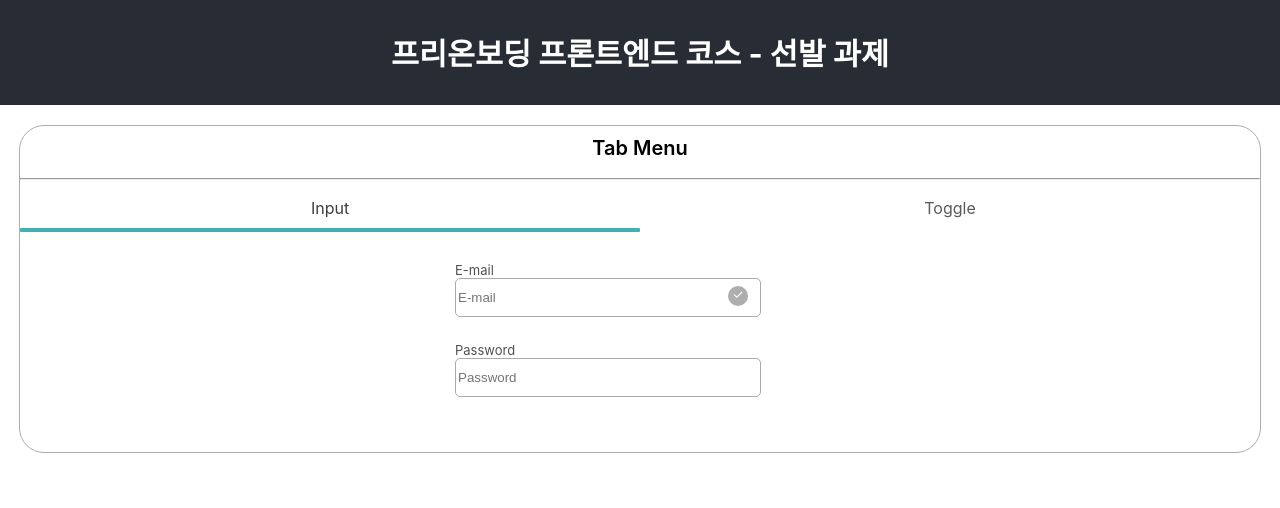
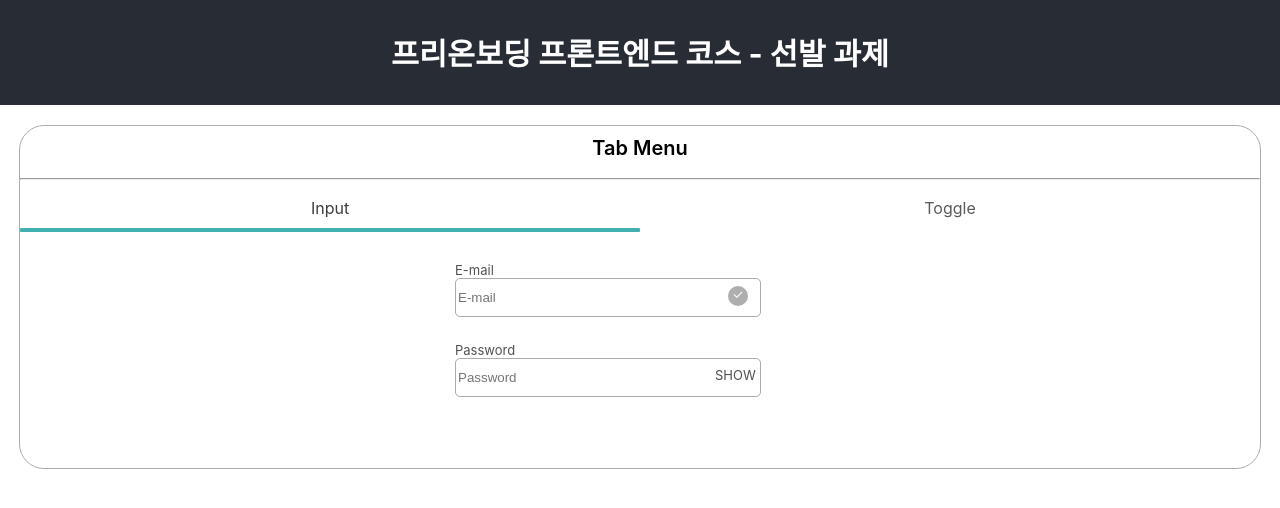
Before and after one commit to in3166/wanted_pre_onboarding, a React (Create React App) app in the folder custom-component/: page / in a window 1280 px wide. Shown: the top 508 px of the page. Built offline with nearby package versions, Linux system fonts and the light colour scheme.

Commit message:
input password 보이기 수정

```diff
--- a/custom-component/src/components/Input.js
+++ b/custom-component/src/components/Input.js
@@ -6,19 +6,20 @@ const regEmail =
 const emailValidator = (value) => regEmail.test(value);
 
 const Input = (props) => {
-  const [Name, setName] = useState("");
-  const [Age, setAge] = useState("");
+  const [Email, setEmail] = useState("");
+  const [Password, setPassword] = useState("");
+  const [ShowPassword, setShowPassword] = useState(false);
 
   const [BlurEmail, setBlurEmail] = useState(false);
   const [EmailTouched, setEmailTouched] = useState(false);
 
   const changeEmailHandler = (e) => {
-    setName(e.target.value);
+    setEmail(e.target.value);
     setEmailTouched(true);
   };
 
   const changePasswordHandler = (e) => {
-    setAge(e.target.value);
+    setPassword(e.target.value);
   };
 
   const onBlurEmail = (e) => {
@@ -27,6 +28,10 @@ const Input = (props) => {
     } else {
       setBlurEmail(false);
     }
+  };
+
+  const changeVisiblePassword = () => {
+    setShowPassword((prev) => !prev);
   };
 
   return (
@@ -40,7 +45,7 @@ const Input = (props) => {
               onChange={changeEmailHandler}
               onBlur={onBlurEmail}
               placeholder="E-mail"
-              value={Name}
+              value={Email}
             />
             <label
               className={
@@ -57,12 +62,16 @@ const Input = (props) => {
 
         <div className={styles.formInput}>
           <label>Password</label>
+
           <input
-            type="password"
+            type={ShowPassword ? "text" : "password"}
             onChange={changePasswordHandler}
             placeholder="Password"
-            value={Age}
+            value={Password}
           />
+          <label className={styles.visibleText} onClick={changeVisiblePassword}>
+            {!ShowPassword ? "SHOW" : "HIDE"}
+          </label>
         </div>
       </form>
     </>
--- a/custom-component/src/components/Input.module.css
+++ b/custom-component/src/components/Input.module.css
@@ -12,6 +12,12 @@
   height: 35px;
   width: 300px;
   border-radius: 5px;
+
+}
+
+input::-ms-reveal,
+input::-ms-clear {
+  display: none;
 }
 
 .form input:focus {
@@ -33,6 +39,13 @@
   position: absolute;
 }
 
+.visibleText {
+  position: relative;
+  left: 260px;
+  top: -30px;
+  cursor: pointer;
+}
+
 .check:before {
   content: "\2713";
   display: inline-block;
```
Also changed, not shown: 1 other file (tests, documents, lock files or other folders).
